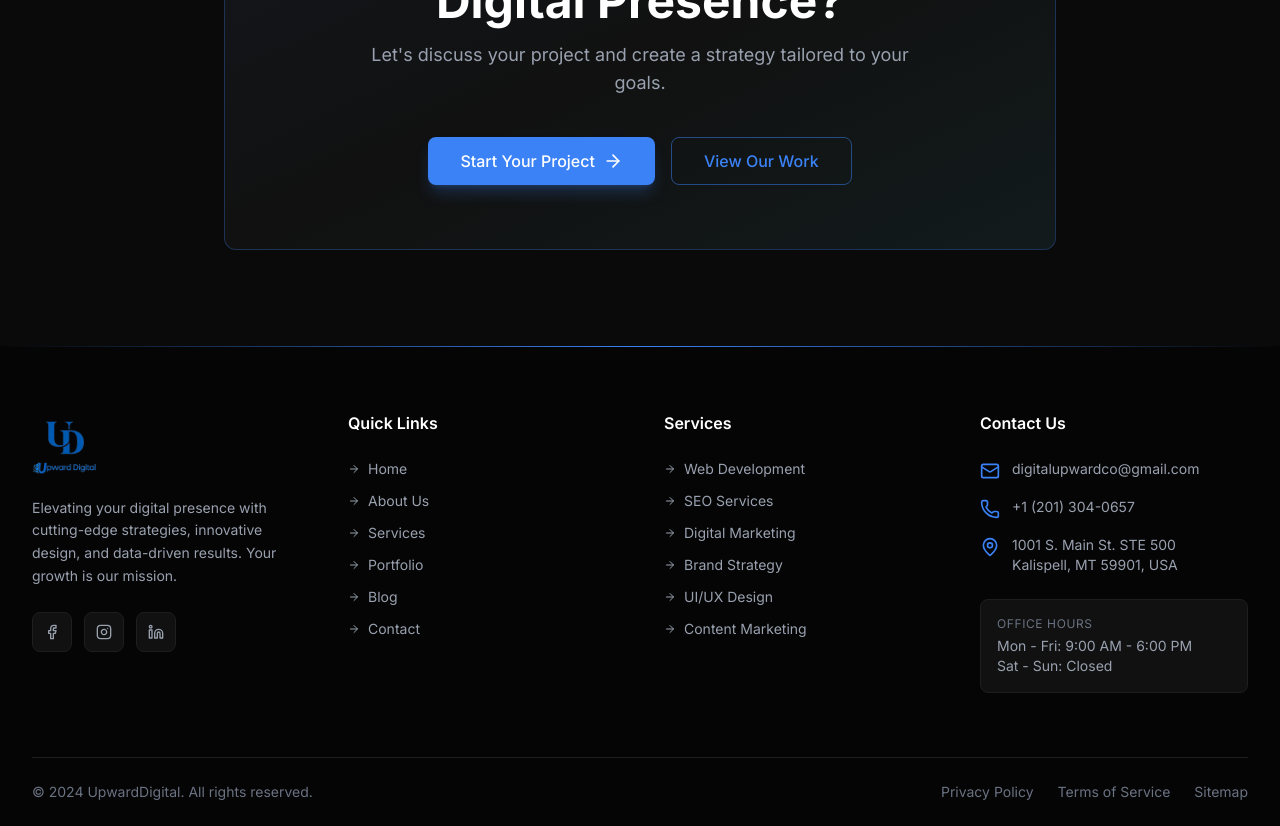
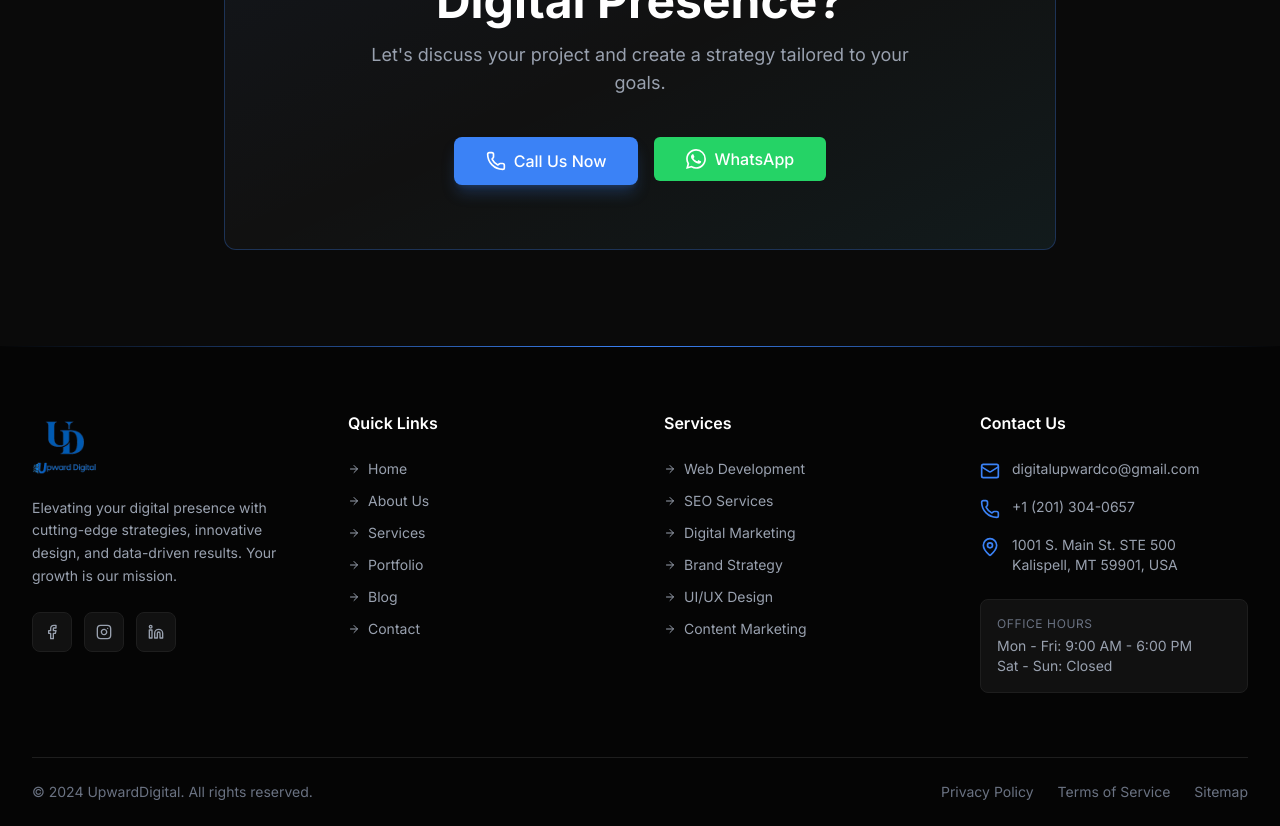
Before and after one commit to TalhaFaisal777/upwarddigital-site, a React (Vite) app: page /services in a window 1280 px wide. Shown: the part 4880-5706 px from the top of the page. Built offline with nearby package versions, Linux system fonts and the light colour scheme.

Commit message:
Replace remaining contact CTAs with Call and WhatsApp buttons across services, portfolio, and pricing

```diff
--- a/src/pages/Portfolio.jsx
+++ b/src/pages/Portfolio.jsx
@@ -1,12 +1,15 @@
 import { useState } from "react"
 import { motion, AnimatePresence } from "framer-motion"
-import { Link } from "react-router-dom"
-import { ExternalLink, Target, Lightbulb, TrendingUp } from "lucide-react"
+import { ExternalLink, Target, Lightbulb, TrendingUp, Phone } from "lucide-react"
 import { Button } from "@/components/ui/button"
 import { Card, CardContent } from "@/components/ui/card"
 import { Badge } from "@/components/ui/badge"
 import SectionHeading from "@/components/common/SectionHeading"
 import PageHero from "@/components/common/PageHero"
+import WhatsAppIcon from "@/components/common/WhatsAppIcon"
+
+const PHONE_HREF = "tel:+12013040657"
+const WHATSAPP_HREF = "https://wa.me/18302241590"
 
 const categories = ["All", "Web Design", "SEO"]
 
@@ -297,9 +300,23 @@ export default function Portfolio() {
             <p className="text-gray-400 text-lg max-w-xl mx-auto">
               Let's bring your vision to life with our expertise.
             </p>
-            <Button asChild size="lg" className="mt-4">
-              <Link to="/contact">Start Your Project</Link>
-            </Button>
+            <div className="flex flex-col sm:flex-row gap-4 justify-center mt-4">
+              <Button asChild size="lg" className="gap-2">
+                <a href={PHONE_HREF}>
+                  <Phone className="w-5 h-5" />
+                  Call Us Now
+                </a>
+              </Button>
+              <a
+                href={WHATSAPP_HREF}
+                target="_blank"
+                rel="noopener noreferrer"
+                className="inline-flex items-center justify-center gap-2 h-11 px-8 rounded-md bg-[#25D366] text-white text-base font-medium hover:bg-[#1ebe5d] transition-colors"
+              >
+                <WhatsAppIcon className="w-5 h-5" />
+                WhatsApp
+              </a>
+            </div>
           </motion.div>
         </div>
       </section>
--- a/src/pages/Pricing.jsx
+++ b/src/pages/Pricing.jsx
@@ -1,6 +1,5 @@
 import { useState } from "react"
 import { motion } from "framer-motion"
-import { Link } from "react-router-dom"
 import { Check, X } from "lucide-react"
 import PageHero from "@/components/common/PageHero"
 import SectionHeading from "@/components/common/SectionHeading"
@@ -35,7 +34,7 @@ const pricingTiers = [
     ],
     buttonText: "Get Started",
     buttonVariant: "outline",
-    linkTo: "/contact",
+    linkTo: "tel:+12013040657",
   },
   {
     name: "Growth",
@@ -56,7 +55,7 @@ const pricingTiers = [
     ],
     buttonText: "Get Started",
     buttonVariant: "default",
-    linkTo: "/contact",
+    linkTo: "tel:+12013040657",
   },
   {
     name: "Enterprise",
@@ -78,7 +77,7 @@ const pricingTiers = [
     ],
     buttonText: "Contact Sales",
     buttonVariant: "outline",
-    linkTo: "/contact",
+    linkTo: "tel:+12013040657",
   },
 ]
 
@@ -231,7 +230,7 @@ function PricingCard({ tier, isAnnual, index }) {
           </ul>
 
           {/* CTA Button */}
-          <Link to={tier.linkTo} className="mt-auto">
+          <a href={tier.linkTo} className="mt-auto">
             <Button
               variant={tier.buttonVariant}
               size="lg"
@@ -239,7 +238,7 @@ function PricingCard({ tier, isAnnual, index }) {
             >
               {tier.buttonText}
             </Button>
-          </Link>
+          </a>
         </CardContent>
       </Card>
     </motion.div>
--- a/src/pages/Services.jsx
+++ b/src/pages/Services.jsx
@@ -1,6 +1,5 @@
 import { useState, useEffect } from "react"
 import { motion } from "framer-motion"
-import { Link } from "react-router-dom"
 import {
   Code2,
   Search,
@@ -11,7 +10,6 @@ import {
   Target,
   Rocket,
   TrendingUp,
-  ArrowRight,
   Globe,
   FileText,
   Users,
@@ -20,9 +18,14 @@ import {
   Megaphone,
   PenTool,
   Layers,
+  Phone,
 } from "lucide-react"
 import { Button } from "@/components/ui/button"
 import { Card, CardContent, CardHeader, CardTitle } from "@/components/ui/card"
+import WhatsAppIcon from "@/components/common/WhatsAppIcon"
+
+const PHONE_HREF = "tel:+12013040657"
+const WHATSAPP_HREF = "https://wa.me/18302241590"
 import { Badge } from "@/components/ui/badge"
 import { Tabs, TabsList, TabsTrigger, TabsContent } from "@/components/ui/tabs"
 import SectionHeading from "@/components/common/SectionHeading"
@@ -887,15 +890,21 @@ export default function Services() {
                   your goals.
                 </p>
                 <div className="flex flex-col sm:flex-row gap-4 justify-center">
-                  <Button size="lg" asChild>
-                    <Link to="/contact">
-                      Start Your Project
-                      <ArrowRight className="w-5 h-5 ml-2" />
-                    </Link>
+                  <Button size="lg" asChild className="gap-2">
+                    <a href={PHONE_HREF}>
+                      <Phone className="w-5 h-5" />
+                      Call Us Now
+                    </a>
                   </Button>
-                  <Button variant="outline" size="lg" asChild>
-                    <Link to="/portfolio">View Our Work</Link>
-                  </Button>
+                  <a
+                    href={WHATSAPP_HREF}
+                    target="_blank"
+                    rel="noopener noreferrer"
+                    className="inline-flex items-center justify-center gap-2 h-11 px-8 rounded-md bg-[#25D366] text-white text-base font-medium hover:bg-[#1ebe5d] transition-colors"
+                  >
+                    <WhatsAppIcon className="w-5 h-5" />
+                    WhatsApp
+                  </a>
                 </div>
               </div>
             </Card>
```
